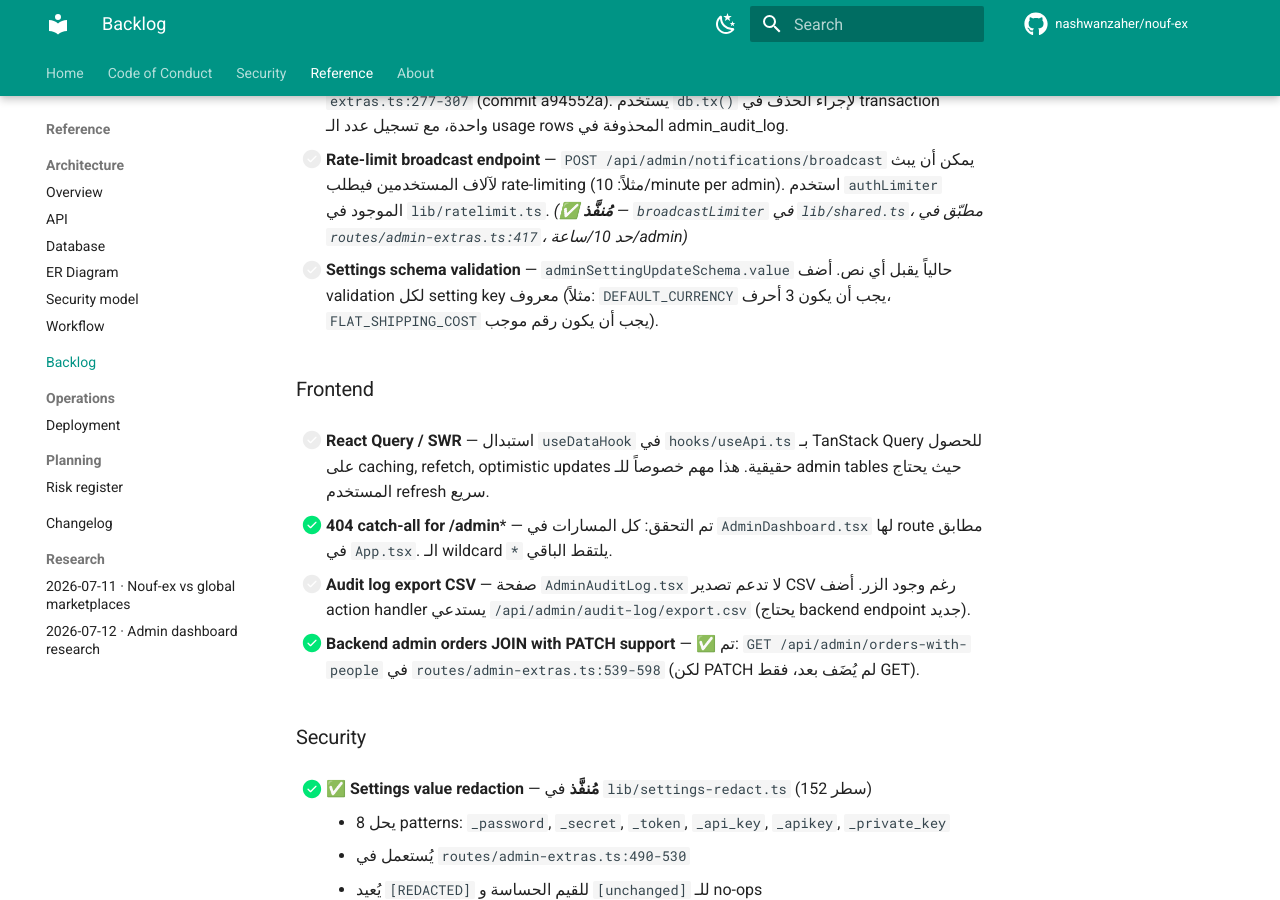
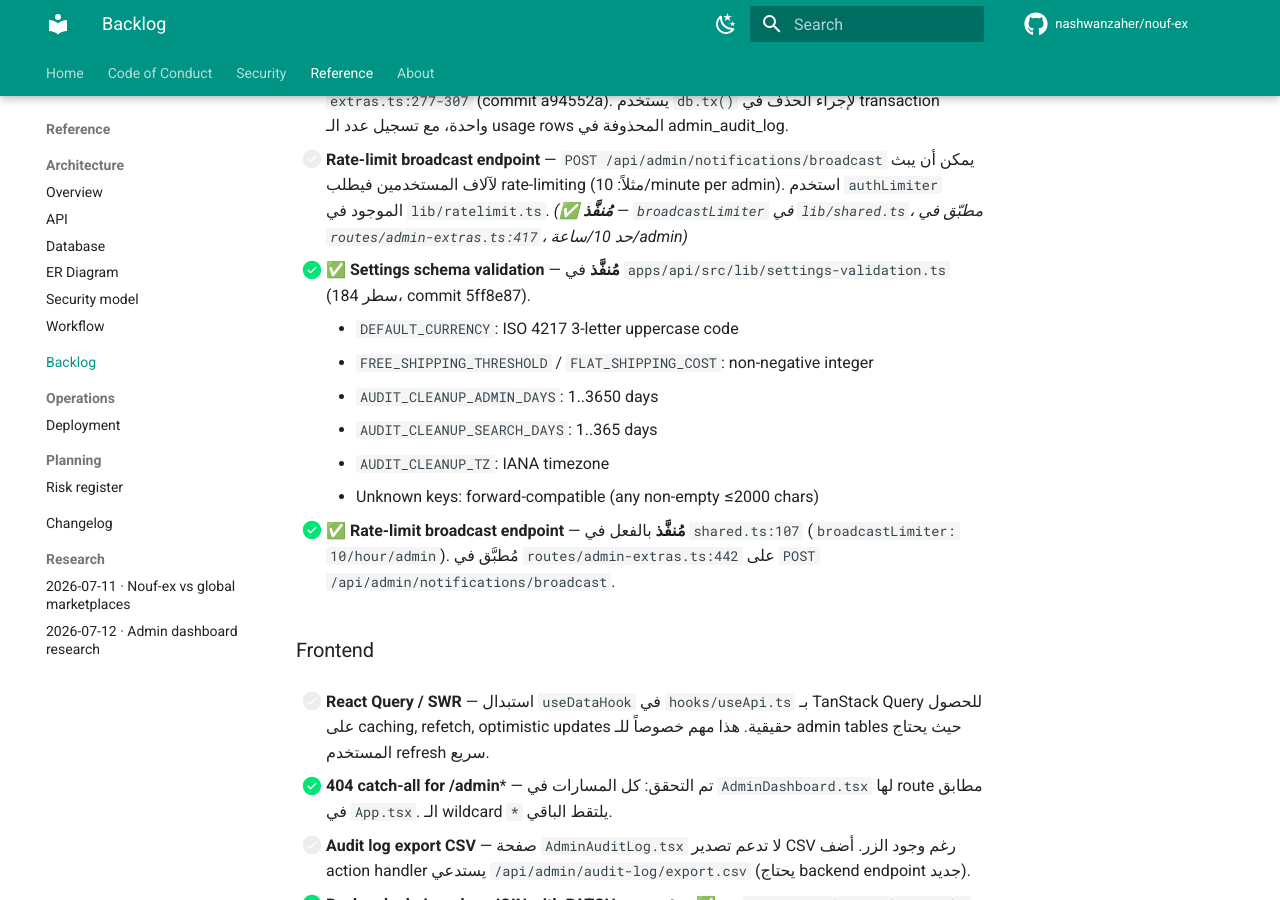
Before and after one commit to nashwanzaher/nouf-ex, an MkDocs documentation site: the page built from docs/BACKLOG.md, in a window 1280 px wide and 900 px high, scrolled down 2074 px. Built offline with MkDocs 1.6.1 and Material for MkDocs 9.7.7, drawn with Linux system fonts in a browser that asks for light colours; comment, search, counter and statistics services are not loaded; some of the changed text lies outside the part shown.

Commit message:
docs(backlog): mark P0 #5 settings validation + #6 rate-limit as DONE
After committing:
- 5ff8e87 feat(api): per-key validation for app settings (P0)

Update BACKLOG.md to reflect:

P0 section
- Mark "Settings schema validation" as DONE with details about the
  per-key validator file and the 6 keys it covers
- Mark "Rate-limit broadcast endpoint" as DONE — was already in place
  (broadcastLimiter in shared.ts:107, applied in admin-extras.ts:442)

Sprint 1 status
- Update from 4/7 to 6/7 DONE
- Only "Backend tests for new admin endpoints" remains in P0

Recently completed
- Add P0 #5 settings validation
- Add P0 #6 rate-limit broadcast

Co-Authored-By: Claude <noreply@anthropic.com>

```diff
--- a/docs/BACKLOG.md
+++ b/docs/BACKLOG.md
@@ -49,9 +49,18 @@
       *(✅ **مُنفَّذ** — `broadcastLimiter` في `lib/shared.ts`،
       مطبّق في `routes/admin-extras.ts:417`، حد 10/ساعة/admin)*
 
-- [ ] **Settings schema validation** — `adminSettingUpdateSchema.value` حالياً
-      يقبل أي نص. أضف validation لكل setting key معروف (مثلاً: `DEFAULT_CURRENCY`
-      يجب أن يكون 3 أحرف، `FLAT_SHIPPING_COST` يجب أن يكون رقم موجب).
+- [x] ✅ **Settings schema validation** — **مُنفَّذ** في
+      `apps/api/src/lib/settings-validation.ts` (184 سطر، commit 5ff8e87).
+      - `DEFAULT_CURRENCY`: ISO 4217 3-letter uppercase code
+      - `FREE_SHIPPING_THRESHOLD` / `FLAT_SHIPPING_COST`: non-negative integer
+      - `AUDIT_CLEANUP_ADMIN_DAYS`: 1..3650 days
+      - `AUDIT_CLEANUP_SEARCH_DAYS`: 1..365 days
+      - `AUDIT_CLEANUP_TZ`: IANA timezone
+      - Unknown keys: forward-compatible (any non-empty ≤2000 chars)
+
+- [x] ✅ **Rate-limit broadcast endpoint** — **مُنفَّذ** بالفعل في `shared.ts:107`
+      (`broadcastLimiter: 10/hour/admin`). مُطبَّق في `routes/admin-extras.ts:442`
+      على `POST /api/admin/notifications/broadcast`.
 
 ### Frontend
 - [ ] **React Query / SWR** — استبدال `useDataHook` في `hooks/useApi.ts` بـ
@@ -350,6 +359,8 @@
 - ✅ **Audit log retention** في `lib/audit-scheduler.ts` (165 سطر، node-cron 03:00 UTC)
 - ✅ **Settings value redaction** في `lib/settings-redact.ts` (165 سطر)
 - ✅ **Auto-cleanup orphaned coupon_usage** (commit a94552a) — P0 #4 DONE
+- ✅ **Settings schema validation** (commit 5ff8e87) — P0 #5 DONE
+- ✅ **Rate-limit broadcast endpoint** (broadcastLimiter 10/hour) — P0 #6 DONE
 - ✅ **Login screen overhaul v2** بمقاييس Alibaba/Taobao/Amazon (808 سطر TSX + 526 سطر CSS)
 - ✅ **Register screen overhaul v2** (651 سطر TSX، password strength meter، validation متطابق مع backend)
 - ✅ **إنشاء 7 ملفات توثيق ناقصة**:
@@ -806,13 +817,13 @@
 
 ## 📝 خارطة طريق مقترحة للربع القادم
 
-### Sprint 1 (P0 - الأمان) — الحالة: 4/7 ✅ DONE (3 متبقي)
+### Sprint 1 (P0 - الأمان) — الحالة: 6/7 ✅ DONE (1 متبقي)
 1. ✅ **CSRF tokens** — DONE (commit b153c4c)
 2. ✅ **Settings value redaction** — DONE
 3. ✅ **Audit log retention cron** — DONE
 4. ✅ **coupon_usage cleanup** — DONE (commit a94552a)
-5. ⏳ **Settings schema validation** (يوم واحد) — P0 متبقي
-6. ⏳ **Rate-limit broadcast endpoint** (يوم واحد) — P0 متبقي
+5. ✅ **Settings schema validation** — DONE (commit 5ff8e87)
+6. ✅ **Rate-limit broadcast endpoint** — مُنفَّذ مسبقاً (broadcastLimiter في shared.ts)
 7. ⏳ **Backend tests for new admin endpoints** (يومان) — P0 متبقي
 
 ### Sprint 2 (P1 - UX) — الحالة: 2/4 ✅ DONE
```
